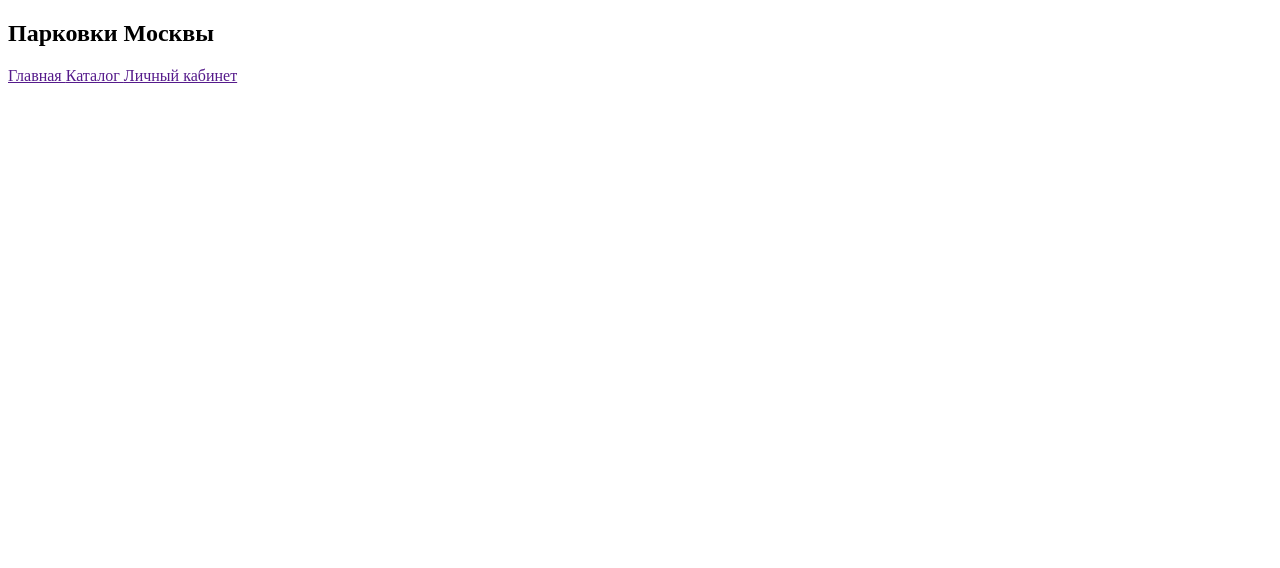
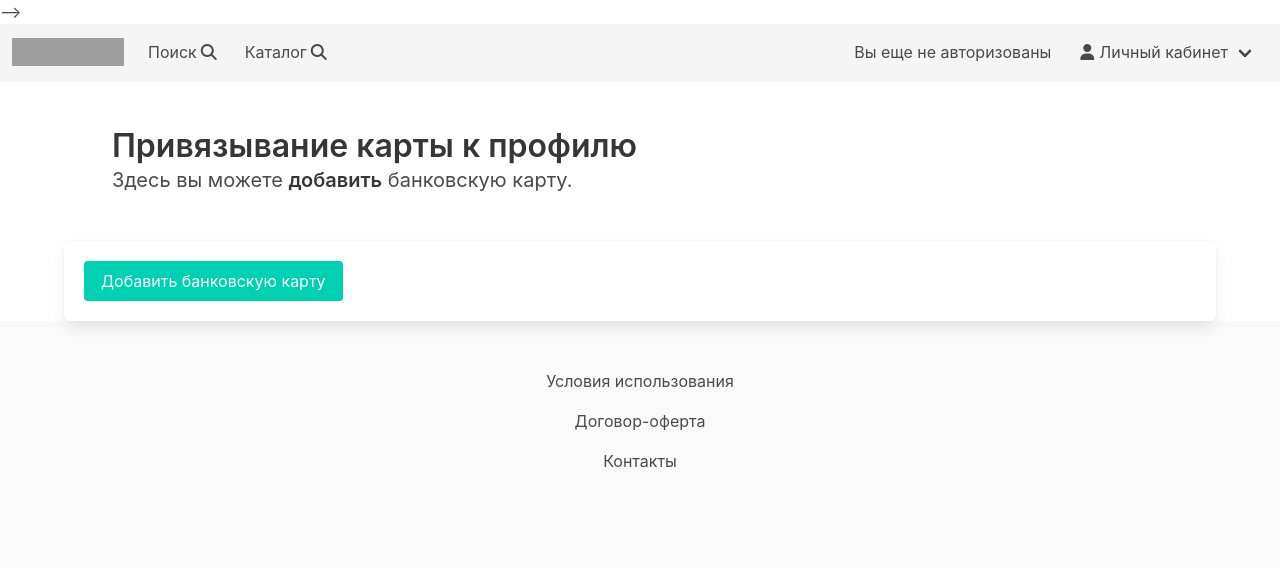
Before and after one commit to XanderMoroz/ShareAndPark, a Django app: page /create_bankcard in a window 1280 px wide. Shown: the top 568 px of the page. Run offline with Django 4.2, Linux system fonts and the light colour scheme; some libraries are stand-ins or nearby versions; grey boxes are pictures that could not be loaded.

Commit message:
[fix] old template rollback

```diff
--- a/ShareAndPark/templates/index.html
+++ b/ShareAndPark/templates/index.html
@@ -1,37 +1,181 @@
+<!--<!DOCTYPE html>-->
+<!--<html lang="en">-->
+<!--<head>-->
+<!--    <meta charset="utf-8"/>-->
+<!--    <meta name="viewport" content="width=device-width, initial-scale=1">-->
+<!--    <meta name="description" content=""/>-->
+<!--    <meta name="author" content=""/>-->
+<!--    <title>Парковки Москвы</title>-->
+
+<!--    {% load static %}-->
+<!--    <link rel="stylesheet" type="text/css" href="{% static 'index.css' %}">-->
+<!--</head>-->
+<!--<body>-->
+<!--<header class="header">-->
+<!--    <h2 class="header__title">-->
+<!--        Парковки Москвы-->
+<!--    </h2>-->
+<!--    <nav class="header__nav">-->
+<!--        <a href="" class="header__nav-link">-->
+<!--            Главная-->
+<!--        </a>-->
+<!--        <a href="" class="header__nav-link">-->
+<!--            Каталог-->
+<!--        </a>-->
+<!--        <a href="" class="header__nav-link">-->
+<!--            Личный кабинет-->
+<!--        </a>-->
+<!--    </nav>-->
+<!--</header>-->
+<!--<main>-->
+
+<!--</main>-->
+<!--<footer>-->
+
+<!--</footer>-->
+<!--</body>-->
+<!--</html>-->
+
+
 <!DOCTYPE html>
 <html lang="en">
     <head>
-    <meta charset="utf-8"/>
+        <meta charset="utf-8" />
         <meta name="viewport" content="width=device-width, initial-scale=1">
-    <meta name="description" content=""/>
-    <meta name="author" content=""/>
-    <title>Парковки Москвы</title>
+        <meta name="description" content="" />
+        <meta name="author" content="" />
+        <title>Hello, Fan_site!</title>
+        <!-- Подключаем картинки из файла статик-->
+        {% load static %}
 
-    {% load static %}
-    <link rel="stylesheet" type="text/css" href="{% static 'index.css' %}">
+        <link rel="stylesheet" href="https://cdn.jsdelivr.net/npm/bulma@0.9.4/css/bulma.min.css">
+        <link rel="stylesheet" type="text/css" href="{% static 'index.css' %}">-->
+        <!-- Подключаем иконки "fontawesome"-->
+        <script src="https://kit.fontawesome.com/d74256e39d.js" crossorigin="anonymous"></script>
     </head>
     <body>
-<header class="header">
-    <h2 class="header__title">
-        Парковки Москвы
-    </h2>
-    <nav class="header__nav">
-        <a href="" class="header__nav-link">
-            Главная
+        <!-- Responsive navbar-->
+        <nav class="navbar is-light has-shadow" role="navigation" aria-label="main navigation">
+            <div class="navbar-brand">
+            <a class="navbar-item">
+            <img src="https://bulma.io/images/bulma-logo.png" alt="Bulma: a modern CSS framework based on Flexbox" width="112" height="28">
             </a>
-        <a href="" class="header__nav-link">
-            Каталог
+
+            <a role="button" class="navbar-burger" aria-label="menu" aria-expanded="false" data-target="navbarBasicExample">
+            <span aria-hidden="true"></span>
+            <span aria-hidden="true"></span>
+            <span aria-hidden="true"></span>
             </a>
-        <a href="" class="header__nav-link">
-            Личный кабинет
+            </div>
+
+        <div id="navbarBasicExample" class="navbar-menu">
+            <div class="navbar-start">
+                <a class="navbar-item" href="{% url 'search_list' %}">
+                    <span> Поиск </span>
+                    <span class="icon">
+                    <i class="fa-solid fa-magnifying-glass"></i>
+                    </span>
                 </a>
+                <a class="navbar-item" href="{% url 'parking_list' %}">
+                    <span> Каталог </span>
+                    <span class="icon">
+                    <i class="fa-solid fa-magnifying-glass"></i>
+                    </span>
+                </a>
+            </div>
+
+        {% if request.user.is_authenticated %}
+
+        <div class="navbar-end">
+            <div class="navbar-item">
+                <a class="navbar-item" >
+                    <span> Привет, {{ request.user.username }}!
+                    </span>
+                </a>
+                <div class="navbar-item has-dropdown is-hoverable">
+                    <a class="navbar-link">
+                        <span class="icon"><i class="fa-solid fa-user"></i></span>
+                        <span>Личный кабинет</span>
+                    </a>
+                    <div class="navbar-dropdown" >
+                        <a class="navbar-item" href="{% url 'profile' %}">
+                            <span class="icon"><i class="fa-solid fa-pen"></i></span>
+                            <span>В профиль</span>
+                        </a>
+
+                        <hr class="navbar-divider">
+                        <a class="navbar-item" href="{% url 'logout' %}">
+                            <span class="icon"><i class="fa-solid fa-arrow-right-from-bracket"></i></span>
+                            <span>Выйти</span>
+                        </a>
+                    </div>
+                </div>
+
+            </div>
+        </div>
+
+        {% else %}
+
+        <div class="navbar-end">
+            <div class="navbar-item">
+                <a class="navbar-item" >
+                    <span> Вы еще не авторизованы
+                    </span>
+                </a>
+                <div class="navbar-item has-dropdown is-hoverable">
+                    <a class="navbar-link">
+                        <span class="icon"><i class="fa-solid fa-user"></i></span>
+                        <span>Личный кабинет</span>
+                    </a>
+                    <div class="navbar-dropdown" >
+                        <a class="navbar-item" href="{% url 'login' %}">
+                            <span class="icon"><i class="fa-solid fa-right-to-bracket"></i></span>
+                            <span>Войти</span>
+                        </a>
+                        <hr class="navbar-divider">
+                        <a class="navbar-item" href="{% url 'signup' %}">
+                            <span class="icon"><i class="fa-solid fa-address-card"></i></i></span>
+                            <span>Регистрация</span>
+                        </a>
+                    </div>
+                </div>
+
+            </div>
+        </div>
+        {% endif %}
+
+
+        </div>
         </nav>
-</header>
-<main>
+        <!-- Responsive navbar finish-->
 
-</main>
-<footer>
 
+
+        <!-- Page content-->
+        <div class="container">
+            <div class="row">
+                <div class="col-lg-12 text-center">
+                {% block content %}
+                {{ flatpage.content }}
+                {% endblock content %}
+                </div>
+            </div>
+        </div>
+
+        <!--Футер страницы -->
+        <footer class="footer">
+            <div class="content has-text-centered">
+                <p>
+                  Условия использования
+                </p>
+                <p>
+                  Договор-оферта
+                </p>
+                <p>
+                  Контакты
+                </p>
+            </div>
         </footer>
+
+
     </body>
-</html>
```
Lines whose indentation alone changed are shown as unchanged.
